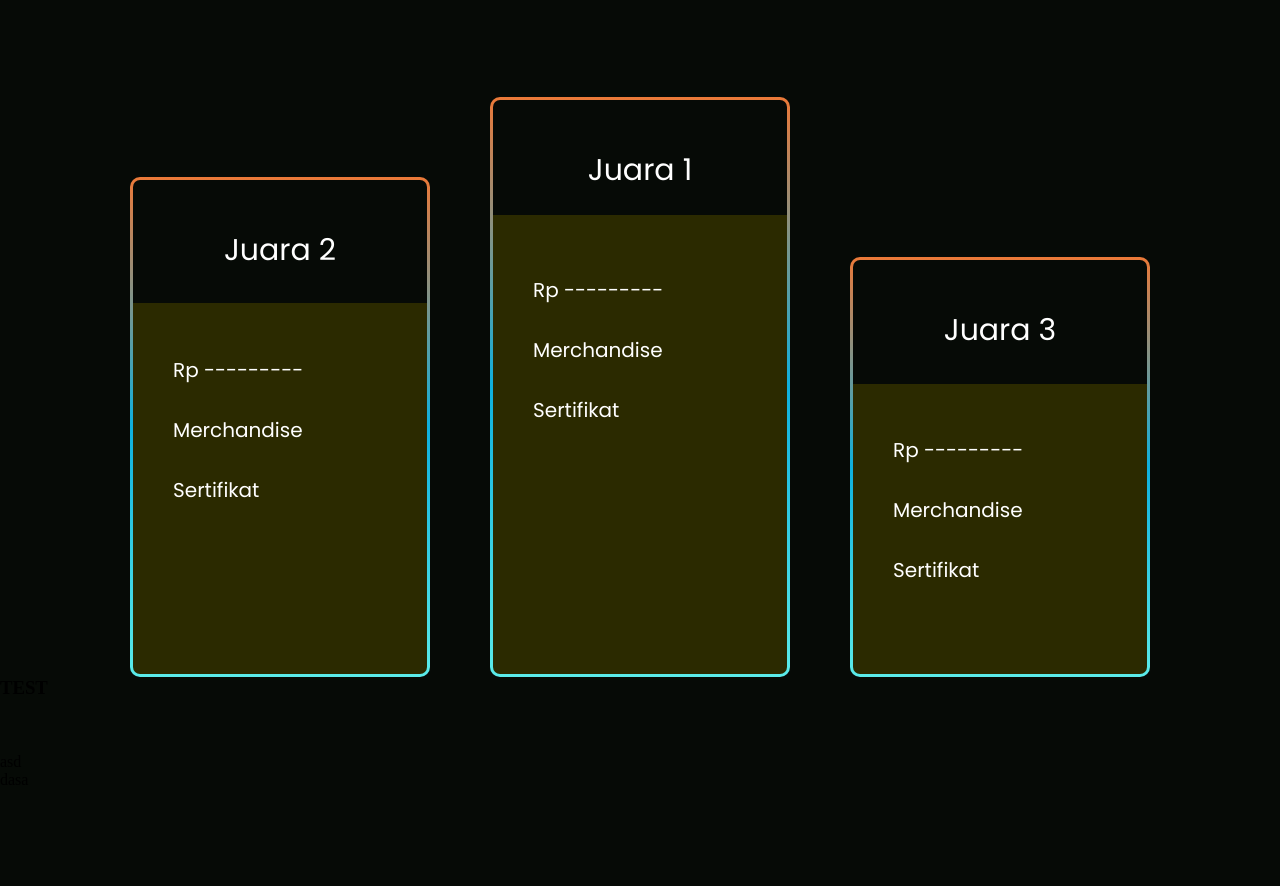
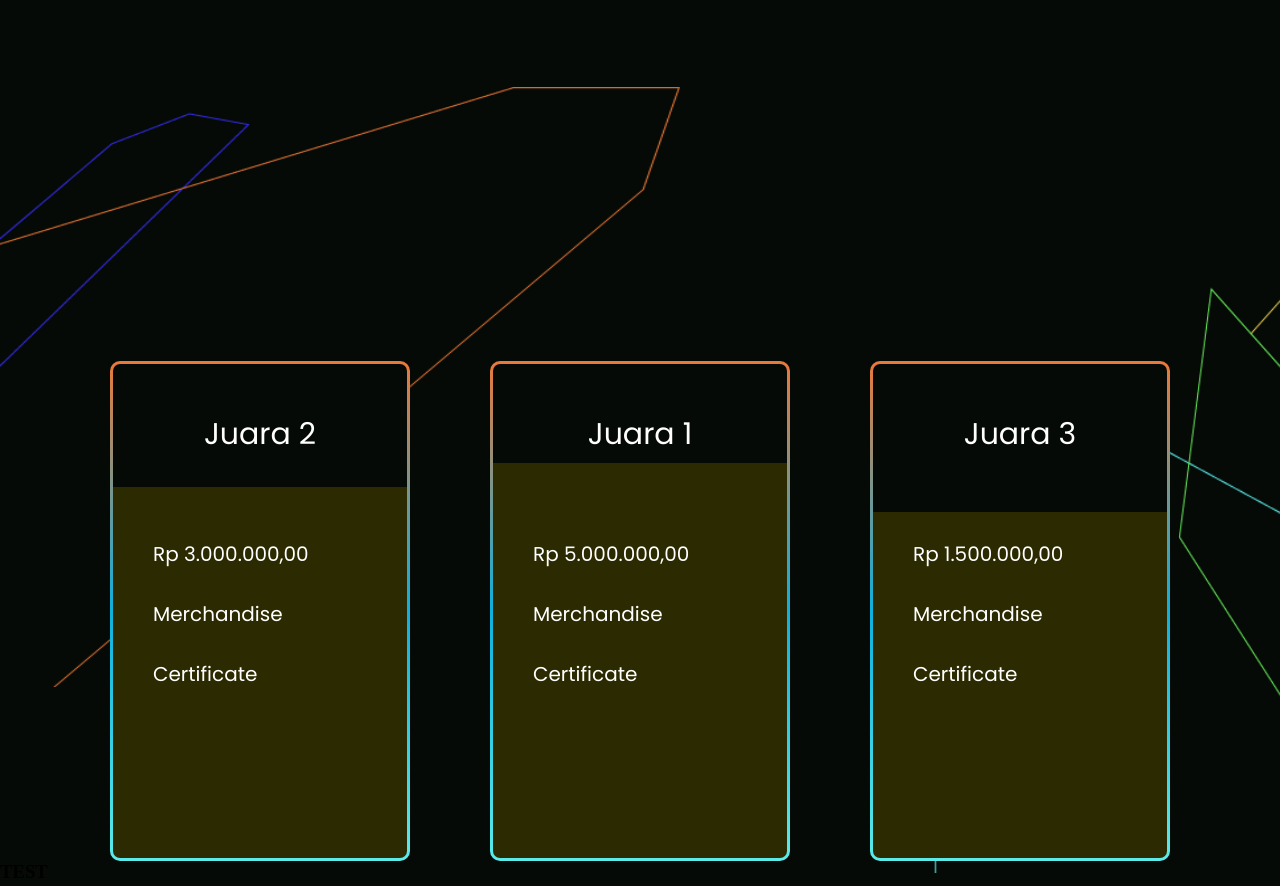
Before and after one commit to akbrzr/FinalProjectTPM_FrontEnd, a plain HTML site: page main.html in a window 1280 px wide. Shown: the part 1404-2290 px from the top of the page. Before the commit the page ends 2193 px from the top, so only its background shows below. Drawn offline with Linux system fonts and the light colour scheme.

Commit message:
landing main

```diff
--- a/main.html
+++ b/main.html
@@ -49,29 +49,37 @@
             </div>
         </section>
 
+    <section class="vtr">
+        <img class="vektor v6" src="Image/image6.png" width="680" height="600" alt="">
+        <br>
+        <img class="vektor v7" src="Image/image7.png" width="480" height="680" alt="">
+
+    </section>
+
     <section class="prize">
         <div class="card card1">
              <h2>Juara 2</h2>
             <br>
-                <p>Rp ---------</p>
-                <p>Merchandise</p>
-                <p>Sertifikat</p>
+            <p>Rp 3.000.000,00</p>              <p>Merchandise</p>
+            <p>Certificate</p>
+        </div>
 
-            </div>
         <div class="card card2">
             <h2>Juara 1</h2>
             <br>
-                <p>Rp ---------</p>
+            <p>Rp 5.000.000,00</p>
             <p>Merchandise</p>
-                <p>Sertifikat</p>
+            <p>Certificate</p>
         </div>
+
         <div class="card card3">
             <h2>Juara 3</h2>
             <br>
-                <p>Rp ---------</p>
+            <p>Rp 1.500.000,00</p>
             <p>Merchandise</p>
-                <p>Sertifikat</p>
+            <p>Certificate</p>
         </div>
+
     </section>
 
         <section class="..">
--- a/style-main.css
+++ b/style-main.css
@@ -117,6 +117,7 @@ nav {
     background: linear-gradient(to bottom, #FFFFFF33 20%, #352DEB1A 100%);
     border: none;
     cursor: pointer;
+    transition: 0.1s all ease-in-out;
     color: #FFFFFF;
     font-size: 30px;
     font-family: poppins;
@@ -126,6 +127,13 @@ nav {
     text-decoration: none;
     border-radius: 100px;
     border: 1.5px solid white;
+}
+
+.lets1:hover{
+    font-size: 26px;
+    font-weight: 600;
+    background: linear-gradient(to bottom, #e32b021d 10%, #3f38d31a 100%);
+    border:none;
 }
 
 .image3 {
@@ -138,7 +146,6 @@ nav {
 
 .header{
     color: #FFFFFF;
-
 }
 
 .header h1{
@@ -147,7 +154,7 @@ nav {
     margin-top: 500px;
     margin-bottom: 100px;
     line-height: 96px;
-    font-weight: 400;
+    font-weight: 600;
 }
 
 .prize{
@@ -158,6 +165,32 @@ nav {
     color: #FFFFFF;
     display: flex;
     justify-content: center;
+    margin-top: -450px;
+}
+
+.v6{
+    margin-top: 20%;
+    display: flex;
+    flex-direction: column;
+    justify-content: space-between;
+    align-items: center;
+}
+
+.vtr{
+    margin-top: -13%;
+}
+
+.v7{
+    display: flex;
+    flex-direction: row-reverse;
+    justify-content: center;
+    align-items:center;
+    margin-left: 73%;
+    margin-top: -40%;
+}
+
+.prize{
+    margin-top: -40%;
 }
 
 .card1{
@@ -168,8 +201,8 @@ nav {
     display: inline-block;
     padding: 40px;
     box-sizing: border-box;
-    margin-top: 80px;
-    margin-right: 30px;
+    /* margin-top: 80px; */
+    margin-right: 50px;
     background: linear-gradient(to bottom, var(--primary)25%, rgb(43, 42, 0) 25%)padding-box, linear-gradient(180deg, #EB7938,#0EB0DE, #5BEBE9) border-box;
     border-color: transparent;
     border-radius: 10px;
@@ -183,13 +216,13 @@ nav {
 
 .card2{
     width: 300px;
-    height: 580px;
+    height: 500px;
     font-weight: 400;
     border-style: solid;
     display: inline-block;
     padding: 40px;
     box-sizing: border-box;
-    margin-right:30px;
+    margin-right:50px;
     margin-left: 30px;
     background: linear-gradient(to bottom, var(--primary)20%, rgb(43, 42, 0)20%)padding-box, linear-gradient(180deg, #EB7938,#0EB0DE, #5BEBE9) border-box;
     border-color: transparent;
@@ -204,13 +237,13 @@ nav {
 
 .card3{
     width: 300px;
-    height: 420px;
+    height: 500px;
     font-weight: 400;
     border-style: solid;
     display: inline-block;
     padding: 40px;
     box-sizing: border-box;
-    margin-top: 160px;
+    /* margin-top: 160px; */
     margin-left: 30px;
     background: linear-gradient(to bottom, var(--primary)30%, rgb(43, 42, 0) 30%)padding-box, linear-gradient(180deg, #EB7938,#0EB0DE, #5BEBE9) border-box;
     border-color: transparent;
```
Also changed, not shown: Image/image6.png (added), Image/image7.png (added). Lines whose indentation alone changed are shown as unchanged.
